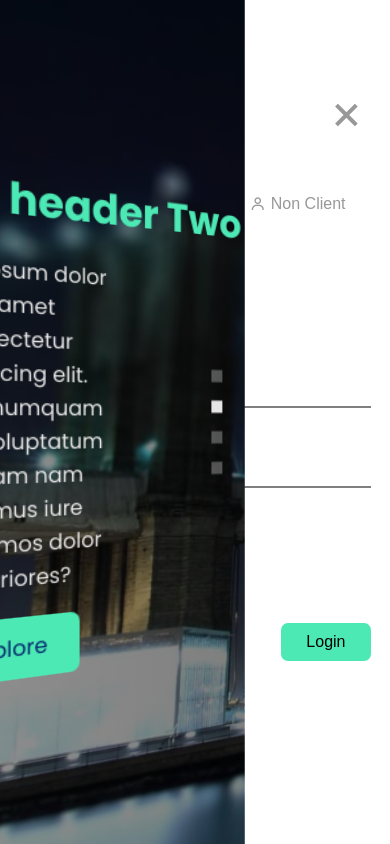
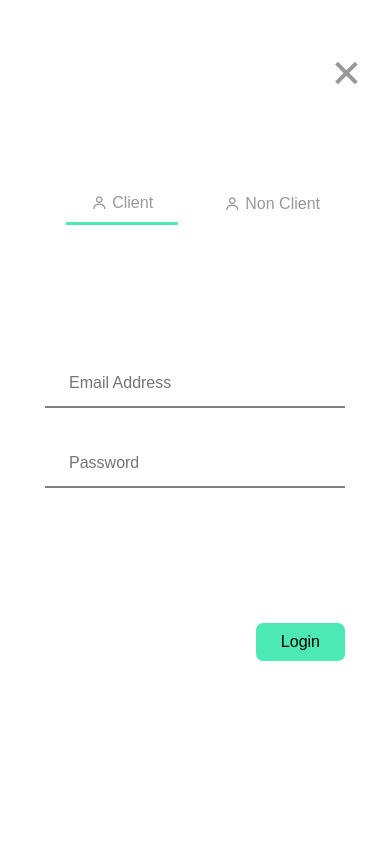
Before and after one commit to slowpacerapper/spink-hero, a plain HTML site: page index.html in a window 390 px wide. Both pictures are taken after a click on the button "Login". Shown: the top 844 px of the page. Drawn offline with nearby package versions, Linux system fonts and the light colour scheme.

Commit message:
Media Queries

```diff
--- a/styles.css
+++ b/styles.css
@@ -330,3 +330,32 @@ nav {
   width: max-content;
   margin-left: auto;
 }
+
+
+
+/* Media Queries */
+@media (max-width:900px) {
+  .wrapper.rotate{
+      transform: translateX(-30%) translateZ(300px) rotateY(45deg);
+  }
+
+}
+@media (max-width:600px){
+  .wrapper.rotate{
+      transform: translateX(-30%) translateZ(300px) rotateY(65deg);
+  }
+}
+
+@media (max-width:480px) {
+  .wrapper.rotate{
+      transform: translateX(-30%) translateZ(300px) rotateY(90deg);
+  }
+
+  .login__section {
+      justify-content: center;
+    }
+  .cancel{
+      top: 5%;
+      right: 0;
+  }
+}
```
